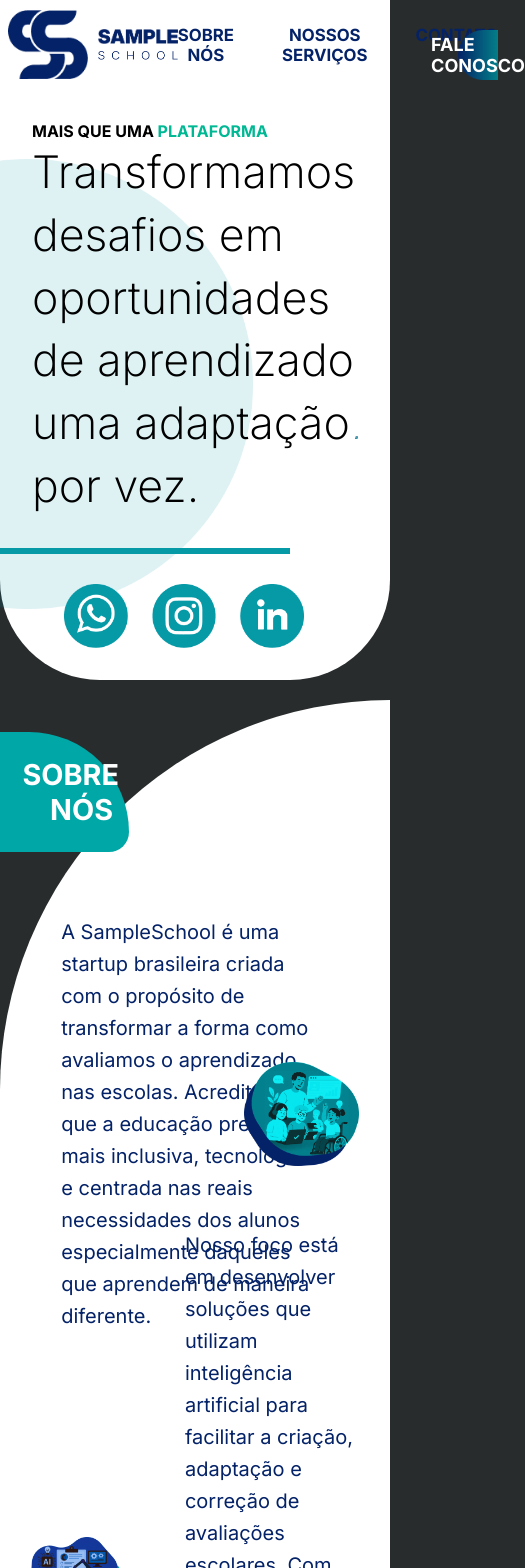
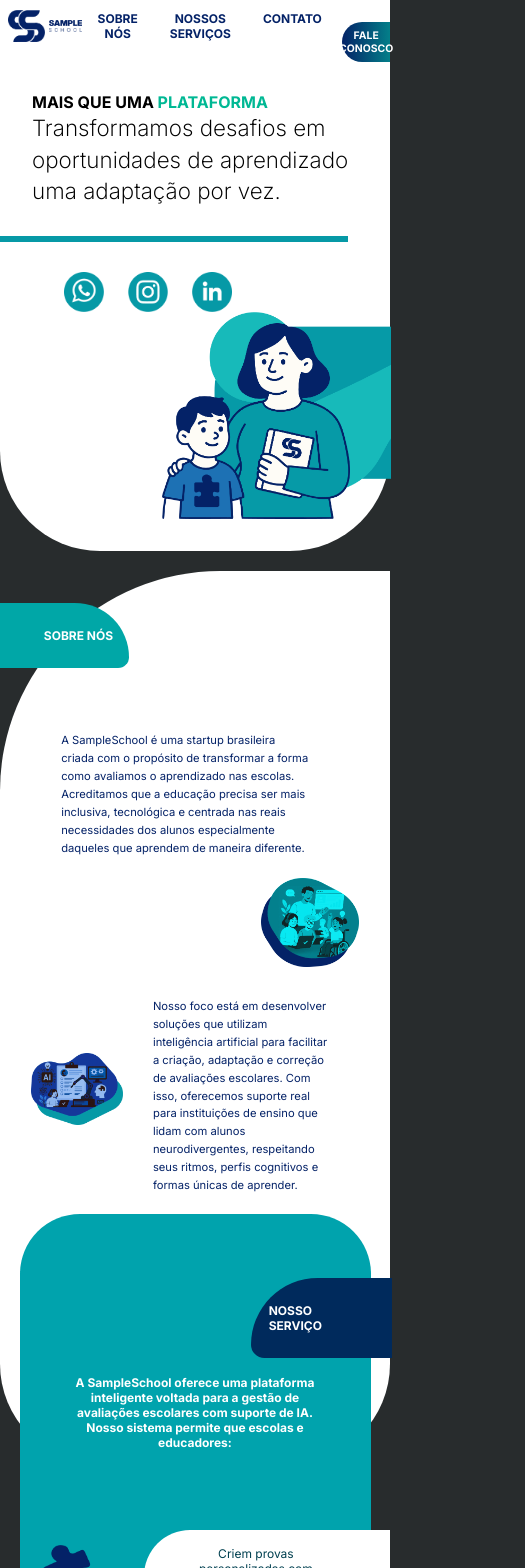
Before and after one commit to Sample-School/Sample-Website, a React (Vite) app: page / in a window 390 px wide. Shown: the top 1568 px of the page, 525 px wide, since content can reach past the window. Built offline with nearby package versions, Linux system fonts and the light colour scheme.

Commit message:
Responsividade

```diff
--- a/src/components/AboutSection/AboutIntro.tsx
+++ b/src/components/AboutSection/AboutIntro.tsx
@@ -1,14 +1,8 @@
+import styles from './AboutSection.module.css';
+
 export function AboutIntro() {
   return (
-    <p
-      style={{
-        maxWidth: '700px',
-        fontSize: '1.25rem',
-        lineHeight: '1.6',
-        color: '#042267',
-        margin: '40px 30px 0 30px',
-      }}
-    >
+    <p className={styles.AboutIntro}>
       A SampleSchool é uma startup brasileira criada com o propósito de transformar a forma como avaliamos o aprendizado nas escolas. Acreditamos que a educação precisa ser mais inclusiva, tecnológica e centrada nas reais necessidades dos alunos especialmente daqueles que aprendem de maneira diferente.
     </p>
   );
--- a/src/components/AboutSection/AboutSection.module.css
+++ b/src/components/AboutSection/AboutSection.module.css
@@ -31,3 +31,92 @@
   color: #042267;
   margin: 15px 30px 0 30px;
 }
+
+.AboutIntro {
+  max-width: 600px;
+  font-size: 1.25rem;
+  line-height: 1.6;
+  color: #042267;
+  margin: 40px 30px 0 30px;
+}
+
+.aboutTitle {
+  background-color: #00A7A7;
+  color: white;
+  padding: 25px 24px;
+  border-top-right-radius: 100px;
+  border-bottom-right-radius: 20px;
+  border-top-left-radius: 0;
+  border-bottom-left-radius: 0;
+  display: inline-block;
+  margin-bottom: 24px;
+  font-size: 1.8rem;
+  font-weight: bold;
+  text-align: right;
+  padding-right: 5%;
+  margin-top: 5%;
+  width: 40%;
+  position: relative;
+  left: -10%;
+}
+
+
+@media (max-width: 1134px) {
+  .AboutIntro {
+    max-width: 500px;
+  }
+}
+@media (max-width: 956px) {
+  .AboutIntro {
+    max-width: 400px;
+  }
+}
+@media (max-width: 768px) {
+  .text {
+    max-width: 600px;
+    font-size: 1rem;
+  }
+  .aboutTitle {
+    font-size: 1.3rem;
+  }
+  .AboutIntro {
+    max-width: 300px;
+    font-size: 1rem;
+    margin-bottom: 50px;
+  }
+  .container {
+    border-top-left-radius: 300px;
+  }
+}
+@media (max-width: 650px) {
+  .text {
+    font-size: 0.75rem;
+  }
+  .aboutTitle {
+    font-size: 1rem;
+  }
+  .AboutIntro {
+    max-width: 250px;
+    font-size: 0.75rem;
+    margin-bottom: 100px;
+  }
+  .container {
+    border-top-left-radius: 220px;
+  }
+}
+@media (max-width: 490px) {
+  .text {
+    font-size: 0.70rem;
+  }
+  .AboutIntro {
+    font-size: 0.70rem;
+  }
+  .card {
+    gap: 0;
+    margin-bottom: 1rem;
+    top: -80px; /* 🔼 Faz o card subir */
+  }
+  .aboutTitle {
+    font-size: 0.75rem;
+  }
+}
--- a/src/components/AboutSection/AboutSection.tsx
+++ b/src/components/AboutSection/AboutSection.tsx
@@ -15,7 +15,7 @@
         <AboutCard
             image={img1}
             imagePosition="right"
-            customWidth="35%" // 👈 largura personalizada só para esse card
+            customWidth="30%" // 👈 largura personalizada só para esse card
         />
         <AboutCard
             image={img2}
--- a/src/components/AboutSection/AboutTitle.tsx
+++ b/src/components/AboutSection/AboutTitle.tsx
@@ -1,26 +1,8 @@
+import styles from './AboutSection.module.css';
+
 export function AboutTitle() {
   return (
-    <h2
-      style={{
-        backgroundColor: '#00A7A7',
-        color: 'white',
-        padding: '25px 24px',
-        borderTopRightRadius: '100px',    // 🟢 Borda superior direita
-        borderBottomRightRadius: '20px', // 🟢 Borda inferior direita
-        borderTopLeftRadius: '0',
-        borderBottomLeftRadius: '0',
-        display: 'inline-block',
-        marginBottom: '24px',
-        fontSize: '1.8rem',
-        fontWeight: 'bold',
-        textAlign: 'right',
-        paddingRight: '5%',
-        marginTop: '5%',
-        width: '40%',         // 🟢 Largura de 40%
-        position: 'relative', // Necessário para usar `left`
-        left: '-10%'          // 🟢 Move 10% para a esquerda
-      }}
-    >
+    <h2 className={styles.aboutTitle}>
       SOBRE NÓS
     </h2>
   );
--- a/src/components/HeroSection/HeroSection.module.css
+++ b/src/components/HeroSection/HeroSection.module.css
@@ -59,3 +59,59 @@
   right: -10%;
   bottom: -3.3rem;
 }
+
+
+.heroSubtitle {
+  font-weight: bold;
+  font-size: 1rem;
+}
+
+.heroHighlight {
+  color: #00B894;
+}
+
+.heroTitle {
+  font-size: 2.8rem;
+  font-weight: 250;
+  line-height: 1.4;
+}
+
+
+@media (max-width: 905px) {
+  .heroTitle {
+    font-size: 1.4rem;
+  }
+  .background::before {
+    display: none;
+  }
+}
+@media (max-width: 672px) {
+  .heroTitle {
+    font-size: 1rem;
+  }
+  .heroSubtitle {
+    font-size: 0.75rem;
+  }
+}
+@media (max-width: 510px) {
+  .heroTitle {
+    font-size: 1.4rem;
+  }
+  .heroSubtitle {
+    font-size: 1rem;
+  }
+  .background {
+    padding-top: 40px;
+    flex-direction: column; /* mudar para linha */
+    align-items: baseline;
+  }
+  .line {
+    width: 120%;
+    left: -20%;
+  }
+  .maefilho {
+    max-width: 70%;
+    right: -25%;
+    bottom: 0;
+  }
+}
--- a/src/components/HeroSection/HeroText.tsx
+++ b/src/components/HeroSection/HeroText.tsx
@@ -1,10 +1,12 @@
+import styles from './HeroSection.module.css';
+
 export function HeroText() {
   return (
     <div>
-      <p style={{ fontWeight: 'bold', fontSize: '1rem' }}>
-        MAIS QUE UMA <span style={{ color: '#00B894' }}>PLATAFORMA</span>
+      <p className={styles.heroSubtitle}>
+        MAIS QUE UMA <span className={styles.heroHighlight}>PLATAFORMA</span>
       </p>
-      <h1 style={{ fontSize: '2.8rem', fontWeight: 250, lineHeight: '1.4' }}>
+      <h1 className={styles.heroTitle}>
         Transformamos desafios em<br />
         oportunidades de aprendizado<br />
         uma adaptação por vez.
--- a/src/components/ServiceSection/FeatureCard.tsx
+++ b/src/components/ServiceSection/FeatureCard.tsx
@@ -4,23 +4,21 @@
   image: string;
   text: string;
   imagePosition: 'left' | 'right';
-  customWidth?: string;
 }
 
-export function FeatureCard({ image, text, imagePosition, customWidth }: FeatureCardProps) {
+export function FeatureCard({ image, text, imagePosition}: FeatureCardProps) {
   const isRight = imagePosition === 'right';
 
   return (
     <div className={`${styles.backgroundgroup} ${isRight ? styles.reverse : ''}`}>
         <div className={`${styles.card} ${isRight ? styles.cardLeftRounded : styles.cardRightRounded}`}>
             <div className={styles.textBox}>
-            <p className={styles.text}>{text}</p>
+              <p className={styles.text}>{text}</p>
             </div>
         </div>
         <img
             src={image}
             className={styles.image}
-            style={{ width: customWidth || '10%' }}
             alt=""
         />
     </div>
--- a/src/components/ServiceSection/ServiceSection.module.css
+++ b/src/components/ServiceSection/ServiceSection.module.css
@@ -70,6 +70,7 @@
   object-fit: contain;
   flex-shrink: 0;
   margin: 0 11%;
+  width: 10%;
 }
 
 .card {
@@ -113,3 +114,76 @@
   font-size: 0.95rem;
   color: white;
 }
+
+
+@media (max-width: 768px) {
+  .title {
+    font-size: 1.3rem;
+  }
+  .description {
+    font-size: 1.2rem;
+  }
+  .text {
+    font-size: 1rem;
+    max-width: 70%;
+  }
+  .textBox {
+    padding-left: 15%;
+  }
+  .image {
+    margin: 0 11%;
+    width: 15%;
+  }
+  .textfooter {
+    font-size: 1.2rem;
+  }
+}
+@media (max-width: 650px) {
+  .title {
+    font-size: 1rem;
+  }
+  .description {
+    font-size: 0.75rem;
+  }
+  .text {
+    font-size: 0.75rem;
+    max-width: 70%;
+  }
+  .textBox {
+    padding-left: 15%;
+  }
+  .image {
+    margin: 0 11%;
+    width: 15%;
+  }
+  .textfooter {
+    font-size: 0.75rem;
+  }
+  .card {
+    width: 70%;
+    padding: 1rem;
+  }
+}
+@media (max-width: 490px) {
+  .title {
+    font-size: 0.75rem;
+  }
+}
+@media (max-width: 375px) {
+  .title {
+    font-size: 0.70rem;
+  }
+  .serviceSection {
+    margin-top: -100px;
+  }
+    .description {
+    font-size: 0.70rem;
+  }
+  .text {
+    font-size: 0.70rem;
+    max-width: 70%;
+  }
+  .textfooter {
+    font-size: 0.70rem;
+  }
+}
--- a/src/components/SocialIcons/SocialIcons.module.css
+++ b/src/components/SocialIcons/SocialIcons.module.css
@@ -22,3 +22,10 @@
 .icon:hover {
   transform: scale(1.1);
 }
+
+@media (max-width: 768px) {
+  .icon {
+    width: 40px;
+    height: 40px;
+  }
+}
--- a/src/components/navBar/navBar.module.css
+++ b/src/components/navBar/navBar.module.css
@@ -14,7 +14,7 @@
 
 .center {
     display: flex;
-    gap: 3rem;
+    gap: 2rem;
     justify-content: center;
     flex: 1;
     text-align: center;
@@ -22,7 +22,7 @@
 
 .link {
     color: #042267;
-    font-size: 105%;
+    font-size: 1.1rem;
     font-weight: bold;
     text-transform: uppercase;
     text-decoration: none;
@@ -30,11 +30,11 @@
 
 .right {
     position: relative; /* necessário para o botão ficar dentro */
-    width: 260px; /* largura máxima que o botão terá */
+    width: 15rem; /* largura máxima que o botão terá */
     display: flex;
     justify-content: flex-end;
     align-items: center;
-    margin-top: 20px;
+    margin-top: 2rem;
 }
 
 .botaoFinal {
@@ -52,7 +52,7 @@
     display: flex;
     justify-content: center;
     align-items: center;
-    width: 100%;
+    width: 80%;
     height: 50px;
     padding: 0 20px;
     transition: width 0.3s ease;
@@ -62,3 +62,52 @@
 .botaoFinal:hover {
     width: 110%;
 }
+
+@media (max-width: 1024px) {
+    .center {
+        margin-left: -10%;
+    }
+    .botaoFinal:hover {
+        width: 90%;
+    }
+}
+
+@media (max-width: 768px) {
+    .botaoFinal {
+        font-size: 12px;
+        border-radius: 30px 0 0 30px;
+        width: 70%;
+        height: 40px;
+        text-align: center;
+    }
+    .link {
+        font-size: 0.8rem;
+    }
+    .center {
+        margin-left: -15%;
+    }
+    .botaoFinal:hover {
+        width: 80%;
+    }
+}
+@media (max-width: 672px) {
+    .botaoFinal {
+        font-size: 0.65rem;
+    }
+    .link {
+        font-size: 0.75rem;
+    }
+    .right {
+        width: 35%; /* largura máxima que o botão terá */
+    }
+}
+@media (max-width: 375px) {
+    .botaoFinal {
+        margin-top: 50px;
+        font-size: 0.65rem;
+        width: 120%;
+    }
+    .botaoFinal:hover {
+        width: 140%;
+    }
+}
--- a/src/components/sampleSchoolLogo/sampleSchoolLogo.module.css
+++ b/src/components/sampleSchoolLogo/sampleSchoolLogo.module.css
@@ -1,15 +1,29 @@
 .logo {
     display: flex;
-    gap: 10px;
-
+    max-width: 60%;
+    gap: 5%;
 }
 .name {
     align-items: center;
     justify-content: center;
     display: flex;
     flex-direction: column;
-    gap: 10%;
+    gap: 5%;
 }
 .image {
-    width: 80px;
+    width: 50%;
 }
+.imagetext {
+    width: 100%;
+}
+@media (max-width: 768px) {
+    .logo {
+        max-width: 50%;
+    }
+    .image {
+        width: 50%;
+    }
+    .imagetext {
+        width: 100%;
+    }
+}
--- a/src/components/sampleSchoolLogo/sampleSchoolLogo.tsx
+++ b/src/components/sampleSchoolLogo/sampleSchoolLogo.tsx
@@ -8,8 +8,8 @@
         <div className={style.logo}>
             <img src={ss} alt="" className={style.image}/>
             <div className={style.name}>
-                <img src={sample} alt="" className={style.image}/>
-                <img src={school} alt="" className={style.image}/>
+                <img src={sample} alt="" className={style.imagetext}/>
+                <img src={school} alt="" className={style.imagetext}/>
             </div>
         </div>
     );
```
